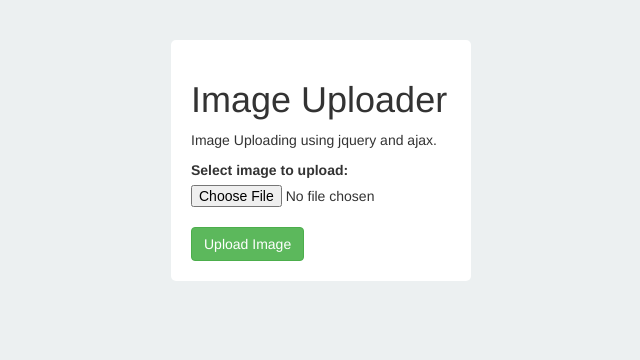
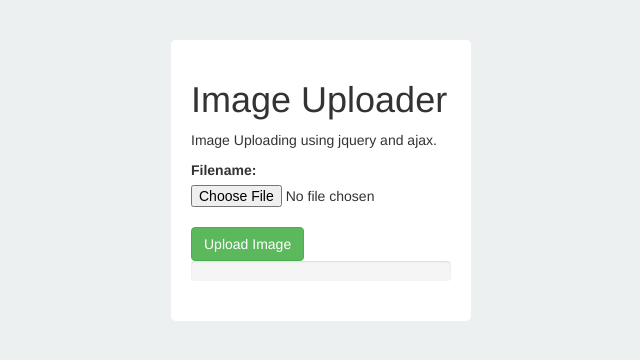
Before and after one commit to SambitAcharya/Mini-Projects, a PHP site: page / in a window 1280 px wide. Shown: the top 360 px of the page, without its empty margins (319-959 px from the left). Run offline with PHP 8.4, Linux system fonts and the light colour scheme; some libraries are stand-ins or nearby versions.

Commit message:
Completed the script.

```diff
--- a/JS/Image Upload/index.php
+++ b/JS/Image Upload/index.php
@@ -15,11 +15,20 @@
 		<h1>Image Uploader</h1>
 		<p>Image Uploading using jquery and ajax.</p>
 
-		<form action="upload.php" method="post" enctype="multipart/form-data">
-	    	<label for="file">Select image to upload:</label>
-	    	<input type="file" name="file" id="file"><br>
-	    	<input type="submit" value="Upload Image" name="submit" class="btn btn-success">
+		<form action="upload.php" method="post" id="myForm"
+		enctype="multipart/form-data">
+		<label for="file">Filename:</label>
+		<input type="file" name="file" id="file"><br>
+		<input type="submit" name="submit" class="btn btn-success" value="Upload Image">
 		</form>
-	</div>
+
+		<div class="progress progress-striped active">
+		  <div class="progress-bar"  role="progressbar" aria-valuenow="0" aria-valuemin="0"
+		  aria-valuemax="100" style="width: 0%">
+		    <span class="sr-only">0% Complete</span>
+		  </div>
+		</div>
+		<div class="image"></div>
+		</div>
 </body>
 </html>
--- a/JS/Image Upload/js/script.js
+++ b/JS/Image Upload/js/script.js
@@ -0,0 +1,26 @@
+$(function(){
+
+	 // function from the jquery form plugin
+	 $('#myForm').ajaxForm({
+	 	beforeSend:function(){
+	 		 $(".progress").show();
+	 	},
+	 	uploadProgress:function(event,position,total,percentComplete){
+	 		$(".progress-bar").width(percentComplete+'%'); //dynamicaly change the progress bar width
+	 		$(".sr-only").html(percentComplete+'%'); // show the percentage number
+	 	},
+	 	success:function(){
+	 		$(".progress").hide(); //hide progress bar on success of upload
+	 	},
+	 	complete:function(response){
+	 		if(response.responseText =='0')
+	 			$(".image").html("Error"); //display error if response is 0
+	 		else
+	 			$(".image").html("<img src='"+response.responseText+"' width='100%'/>");
+	 			// show the image after success
+	 	}
+	 });
+
+	 //set the progress bar to be hidden on loading
+	 $(".progress").hide();
+});
```
